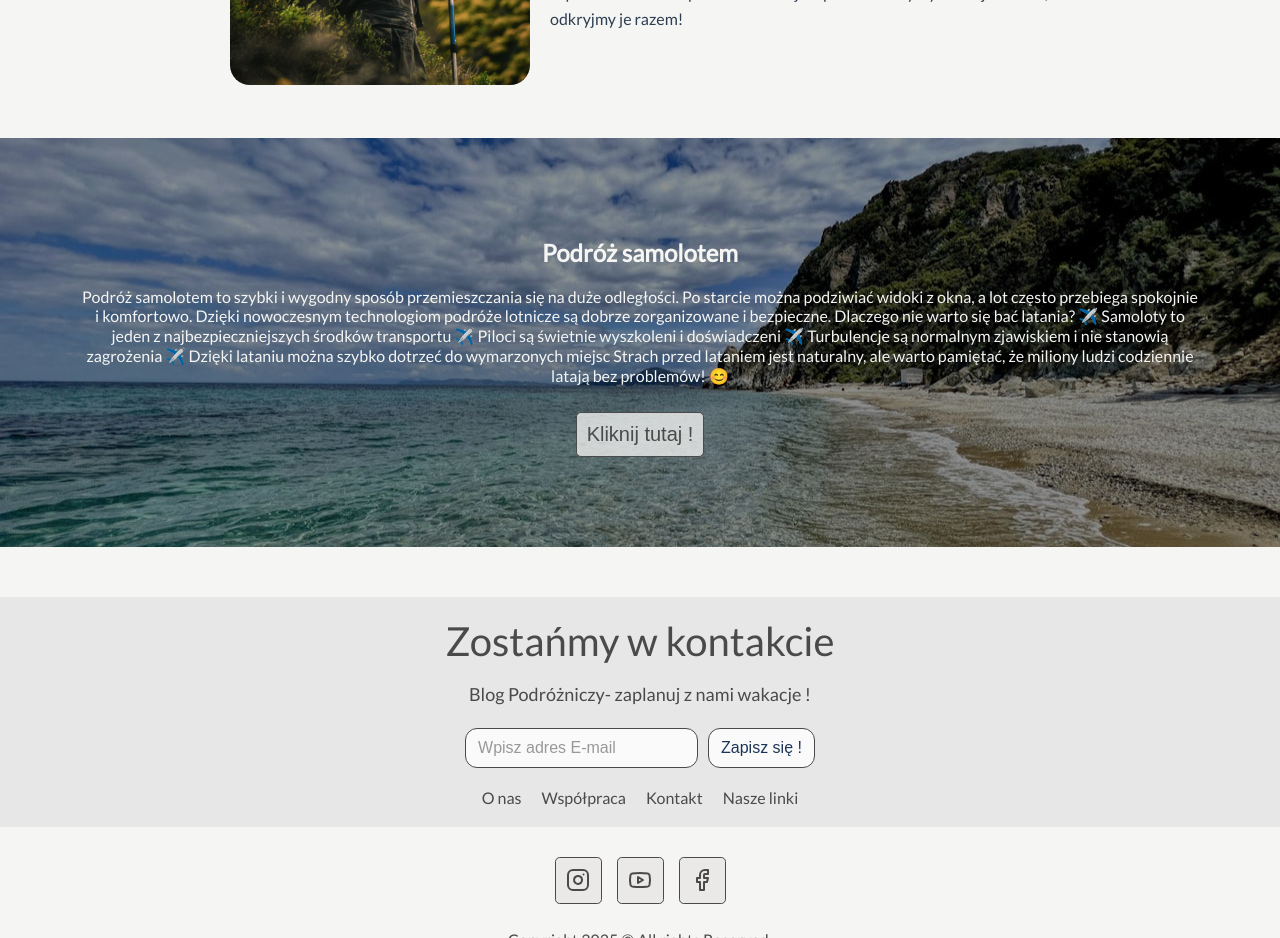
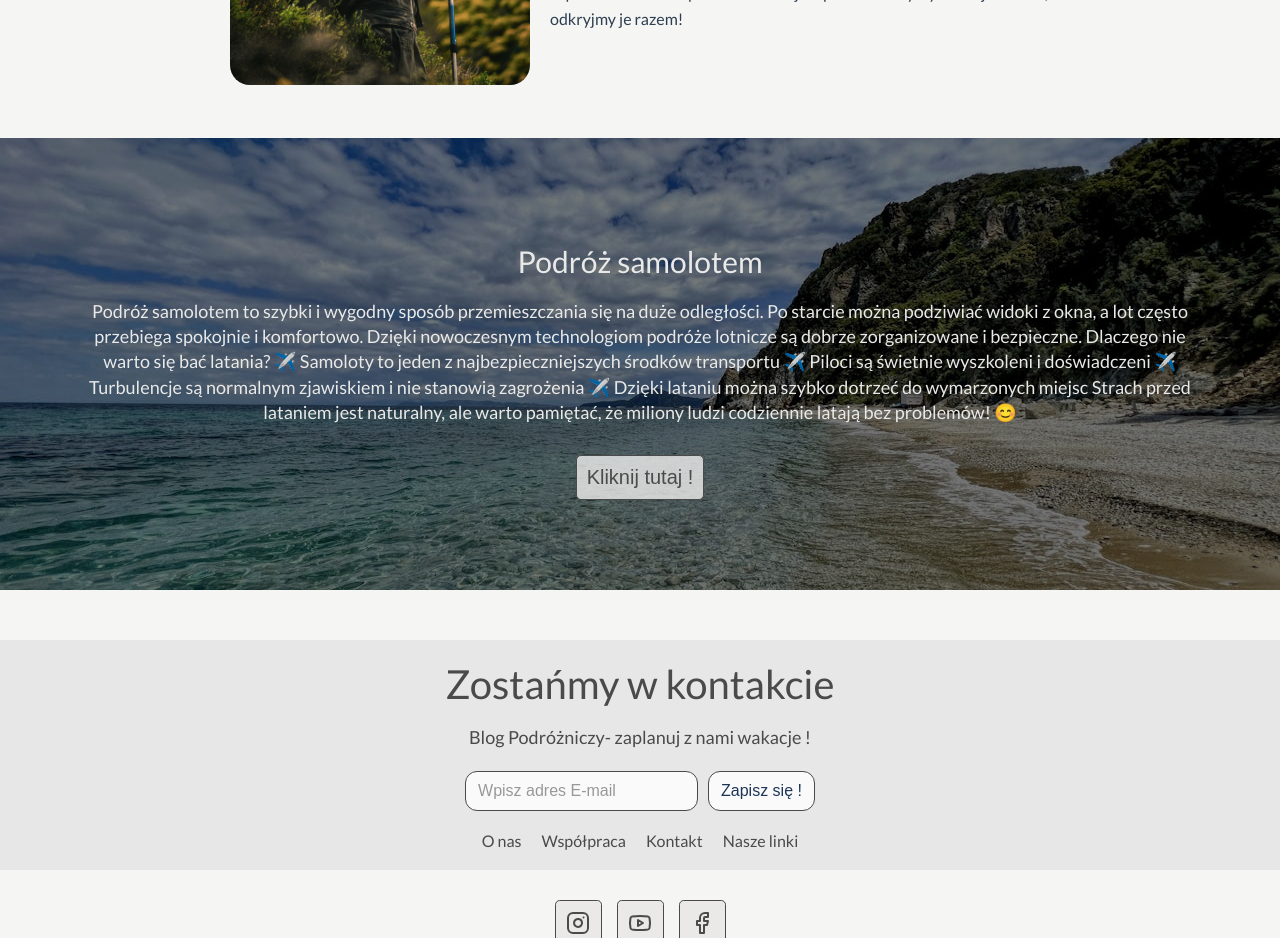
Before and after one commit to bartoszsmorawski/travel__blog, a Vue app: page / in a window 1280 px wide. Shown: the part 2200-3138 px from the top of the page. Built offline with nearby package versions, Linux system fonts and the light colour scheme.

Commit message:
Added new style (title, description) in FotoSectionBaner.vue

```diff
--- a/src/components/organisms/FotoSectionBaner.vue
+++ b/src/components/organisms/FotoSectionBaner.vue
@@ -20,6 +20,20 @@ const backgroundImageValue = computed(() => `url("${props.srcImg}")`);
 
 </script>
 <style scoped>
+.Title {
+    color: #e9e9e8;
+    font-size: 30px;
+    font-weight: 500;
+    margin-bottom: 20px;
+}
+
+.Description {
+    color: #e9e9e8;
+    font-size: 18px;
+    font-weight: 300;
+    margin-bottom: 20px;
+    line-height: 1.4;
+}
 .FotoBaner {
     color: #F5F5F4;
     text-align: center;
@@ -39,7 +53,7 @@ const backgroundImageValue = computed(() => `url("${props.srcImg}")`);
     height: 100%;
     top: 0px;
     left: 0px;
-    background-color: #00000071;
+    background-color: #00000089;
     z-index: 1;
 }
 
```
